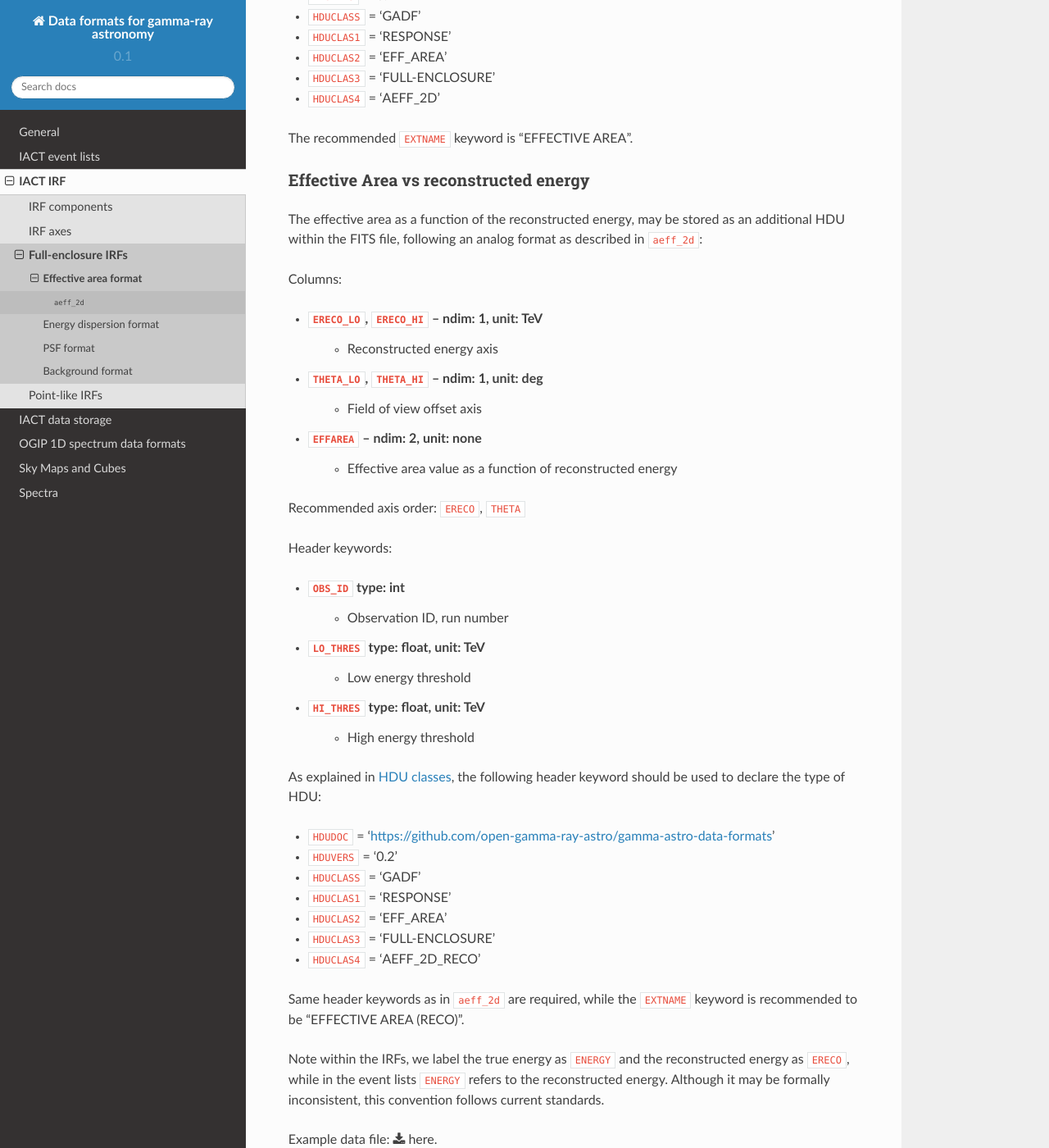
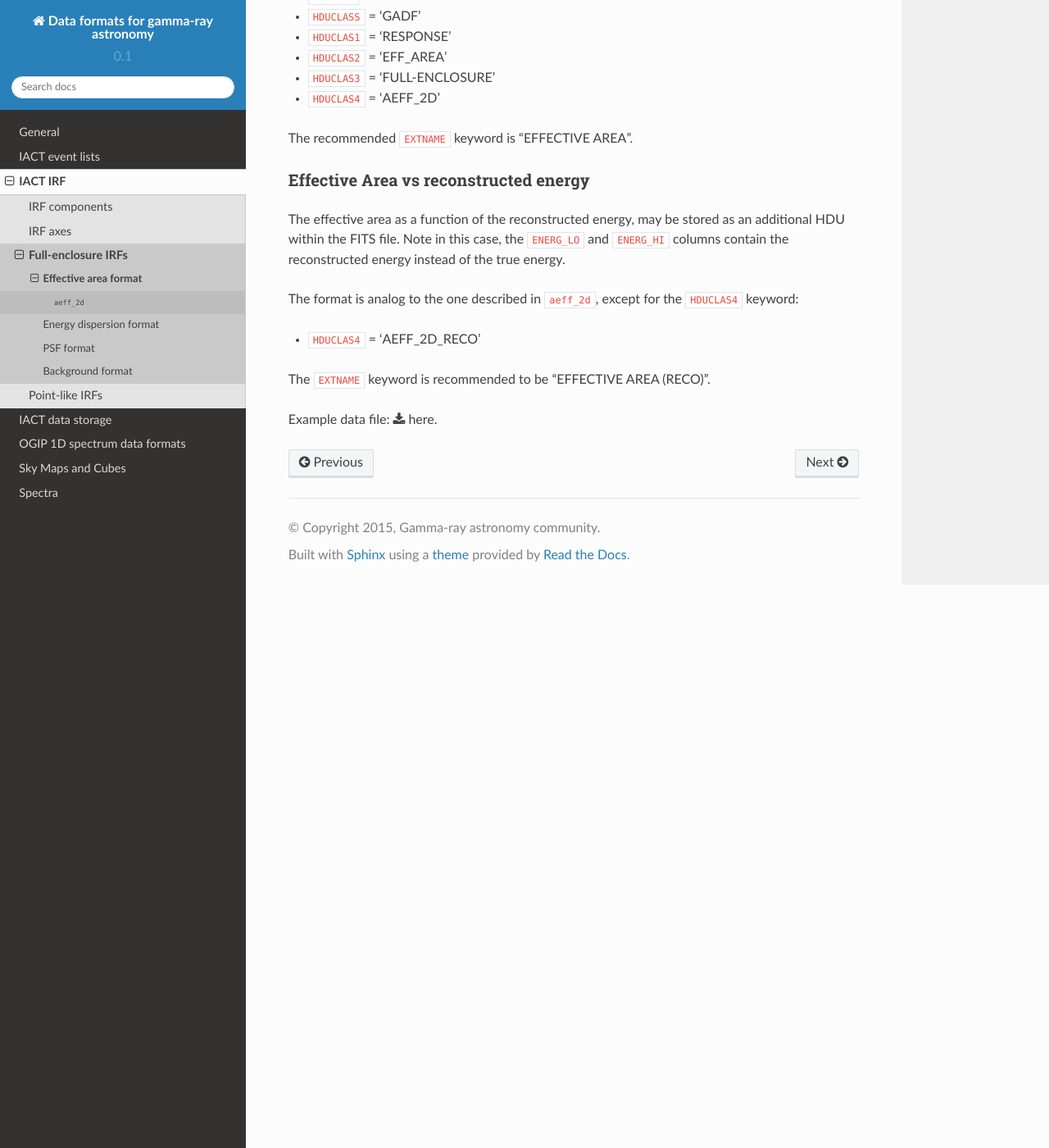
Before and after one commit to open-gamma-ray-astro/gamma-astro-data-formats, a Sphinx documentation site: the page built from source/irfs/full_enclosure/aeff/index.rst, in a window 1280 px wide and 1400 px high, scrolled down 1228 px. Shown: the whole window at 82% size. Built offline with Sphinx 7.4.7 and the Read the Docs theme 2.0.0, drawn with Linux system fonts in a browser that asks for light colours.

Commit message:
Following issue #63: * Reduced significantly "Effective Area vs reconstructed energy" section * Updated "create_example_file.py" script (also including HDUCLAS hierarchy) * Created example fits with "create_example_file.py"

```diff
--- a/source/irfs/full_enclosure/aeff/create_example_file.py
+++ b/source/irfs/full_enclosure/aeff/create_example_file.py
@@ -23,8 +23,14 @@ header = fits.Header()
 header['OBS_ID'] = 31415 , 'Observation ID'
 header['LO_THRES'] = 0.1 , 'Low energy threshold [TeV]'
 header['HI_THRES'] = 50 , 'High energy threshold [TeV]'
-header['HDUCLAS2'] = "FULL-ENCLOSURE", 'Secondary extension class'
-header['HDUCLAS3'] = "EFF_AREA_FULL", 'Third extension class'
+header['HDUDOC'] = 'https://github.com/open-gamma-ray-astro/gamma-astro-data-formats', ''
+header['HDUVERS'] = '0.2', ''
+header['HDUCLASS'] = 'GADF', ''
+header['HDUCLAS1'] = 'RESPONSE', ''
+header['HDUCLAS2'] = 'EFF_AREA', ''
+header['HDUCLAS3'] = 'FULL-ENCLOSURE', ''
+header['HDUCLAS4'] = 'AEFF_2D', ''
+
 
 tbhdu = fits.BinTableHDU(data, header, name='EFFECTIVE AREA')
 
@@ -34,7 +40,7 @@ for colname in table.colnames:
 table = Table([[e_axis[:-1]],[e_axis[1:]],
                [o_axis[:-1]],[o_axis[1:]],
                [effarea]],
-              names=('ERECO_LO', 'ERECO_HI',
+              names=('ENERG_LO', 'ENERG_HI',
                      'THETA_LO', 'THETA_HI',
                      'EFFAREA'))
 
@@ -43,8 +49,13 @@ header = fits.Header()
 header['OBS_ID'] = 31415 , 'Observation ID'
 header['LO_THRES'] = 0.1 , 'Low energy threshold [TeV]'
 header['HI_THRES'] = 50 , 'High energy threshold [TeV]'
-header['HDUCLAS2'] = "FULL-ENCLOSURE", 'Secondary extension class'
-header['HDUCLAS3'] = "EFF_AREA_RECO_FULL", 'Third extension class'
+header['HDUDOC'] = 'https://github.com/open-gamma-ray-astro/gamma-astro-data-formats', ''
+header['HDUVERS'] = '0.2', ''
+header['HDUCLASS'] = 'GADF', ''
+header['HDUCLAS1'] = 'RESPONSE', ''
+header['HDUCLAS2'] = 'EFF_AREA', ''
+header['HDUCLAS3'] = 'FULL-ENCLOSURE', ''
+header['HDUCLAS4'] = 'AEFF_2D_RECO', ''
 
 tbrecohdu = fits.BinTableHDU(data, header, name='EFFECTIVE AREA (RECO)')
 
--- a/source/irfs/full_enclosure/aeff/index.rst
+++ b/source/irfs/full_enclosure/aeff/index.rst
@@ -58,53 +58,19 @@ declare the type of HDU:
 
 The recommended ``EXTNAME`` keyword is "EFFECTIVE AREA".
 
-.. _aeff_reco_2d:
+.. _aeff_2d_reco:
 
 Effective Area vs reconstructed energy
 ++++++++++++++++++++++++++++++++++++++
 
 The effective area as a function of the reconstructed energy, may be stored as
-an additional HDU within  the FITS file, following an analog format as described
-in ``aeff_2d``:
+an additional HDU within  the FITS file. Note in this case, the ``ENERG_LO`` and ``ENERG_HI`` columns
+contain the reconstructed energy instead of the true energy.
 
-Columns:
+The format is analog to the one described in ``aeff_2d``, except for the ``HDUCLAS4`` keyword:
 
-* ``ERECO_LO``, ``ERECO_HI`` -- ndim: 1, unit: TeV
-    * Reconstructed energy axis
-* ``THETA_LO``, ``THETA_HI`` -- ndim: 1, unit: deg
-    * Field of view offset axis
-* ``EFFAREA`` -- ndim: 2, unit: none
-    * Effective area value as a function of reconstructed energy
-
-Recommended axis order: ``ERECO``, ``THETA``
-
-Header keywords:
-
-* ``OBS_ID`` type: int
-    * Observation ID, run number
-* ``LO_THRES`` type: float, unit: TeV
-    * Low energy threshold
-* ``HI_THRES`` type: float, unit: TeV
-    * High energy threshold
-
-As explained in :ref:`hduclass`, the following header keyword should be used to
-declare the type of HDU:
-
-* ``HDUDOC``   = 'https://github.com/open-gamma-ray-astro/gamma-astro-data-formats'
-* ``HDUVERS``  = '0.2'
-* ``HDUCLASS`` = 'GADF'
-* ``HDUCLAS1`` = 'RESPONSE'
-* ``HDUCLAS2`` = 'EFF_AREA'
-* ``HDUCLAS3`` = 'FULL-ENCLOSURE'
 * ``HDUCLAS4`` = 'AEFF_2D_RECO'
 
-
-Same header keywords as in ``aeff_2d`` are required, while the ``EXTNAME`` keyword is recommended to
-be "EFFECTIVE AREA (RECO)".
-
-Note within the IRFs, we label the true energy as ``ENERGY`` and the
-reconstructed energy as ``ERECO``, while in the  event lists ``ENERGY`` refers
-to the reconstructed energy. Although it may be formally inconsistent, this
-convention follows  current standards.
+The ``EXTNAME`` keyword is recommended to be "EFFECTIVE AREA (RECO)".
 
 Example data file: :download:`here <./aeff_2d_full_example.fits>`.
```
Also changed, not shown: 1 other file.
